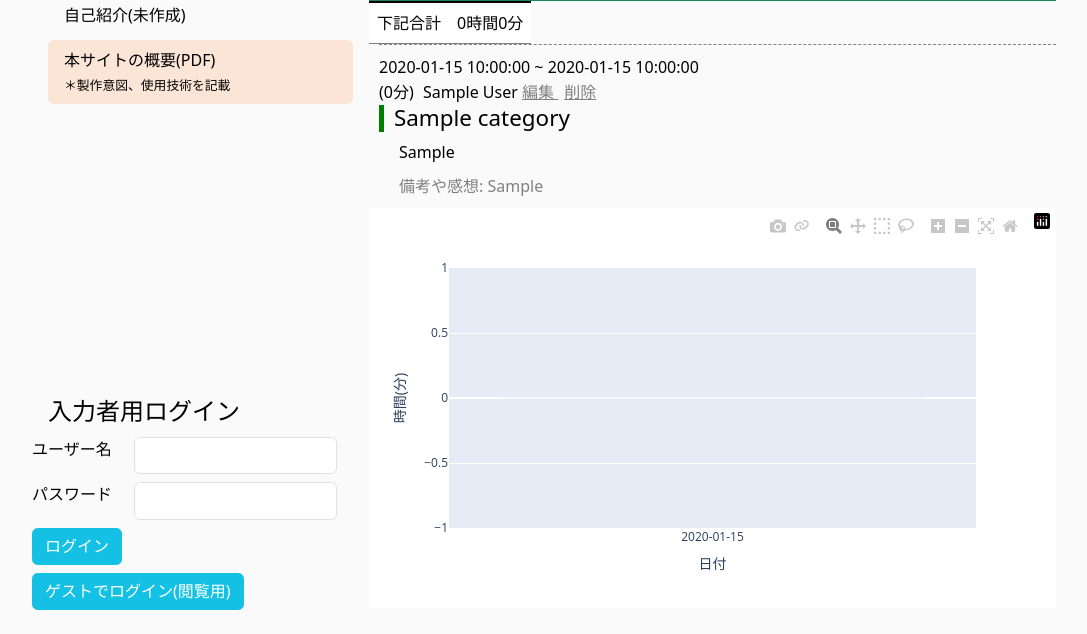
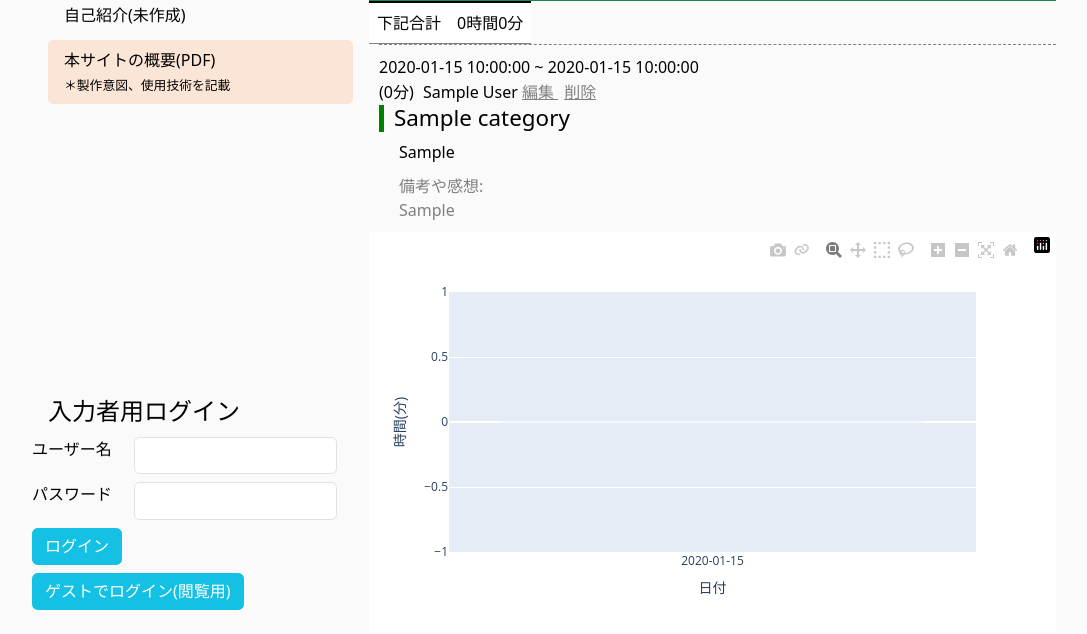
Before and after one commit to tetsuya-okada3620/study_app, a Flask app: page / in a window 1280 px wide. Shown: the part 166-800 px from the top of the page, without its empty margins (96-1183 px from the left). Run offline with Flask 3, Linux system fonts and the light colour scheme; tables that the repository leaves empty hold one stand-in row (values such as "Sample post").

Commit message:
備考にwhite-space: pre-wrap;の付け忘れ

```diff
--- a/app/static/index.css
+++ b/app/static/index.css
@@ -136,6 +136,7 @@ table > tbody > tr:hover {
 .rec-remark {
     margin: 10px 0 0 20px;
     color: gray;
+    white-space: pre-wrap;
 }
 
 .td-text {
--- a/app/templates/index.html
+++ b/app/templates/index.html
@@ -112,7 +112,7 @@
                             <div class="rec-category"><h2>{{ rec.categories.category_name }}</h2></div>
                             <div class="rec-confirm">{{ rec.confirm }}</div>
                             {% if rec.remark %}
-                                <div class="rec-remark">備考や感想: {{ rec.remark }}</div>
+                                <div class="rec-remark">備考や感想: <br>{{ rec.remark }}</div>
                             {% endif %}
                         </div>
                     {% endfor %}
```
